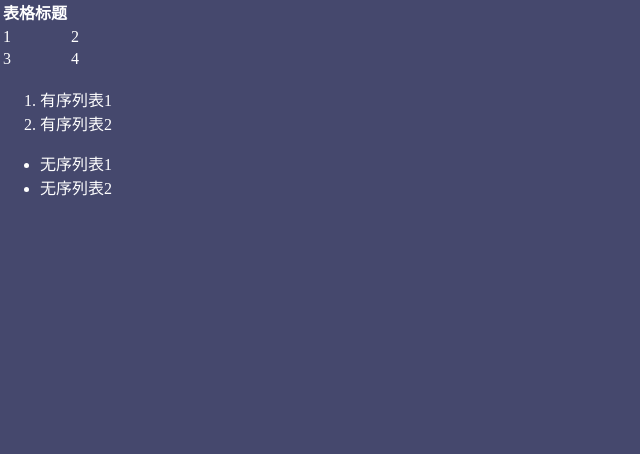
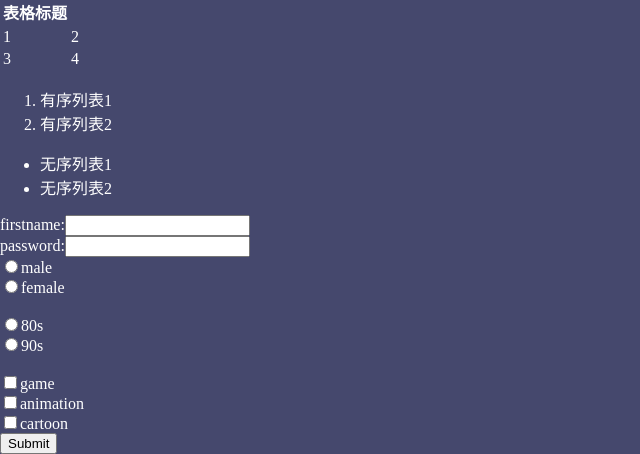
Before and after one commit to sep85911/FlaskProject, a Python web app: template App/templates/SingleHTML.html in a window 1280 px wide. Shown: the part 626-1080 px from the top of the page, without its empty margins (0-640 px from the left). Before the commit the page ends 822 px from the top, so only its background shows below. Run offline with Jinja, Linux system fonts and the light colour scheme; the template is opened without the code that fills it, so the values that code supplies are empty.

Commit message:
201904291733

```diff
--- a/App/templates/SingleHTML.html
+++ b/App/templates/SingleHTML.html
@@ -56,5 +56,27 @@
     <!-- <div><a href="https://www.google.com">前往GoogleA</a></div> -->
     <!-- <a><a href="https://www.google.com">前往GoogleB</a></a> -->
 
+    <!-- 表单 用来收集用户输入 所以下面有很多都是input标签 -->
+    <form action="" method="get">
+        <span>firstname:</span><input type="text" name="firstname" id="">
+        <br>
+        <span>password:</span><input type="password" name="password" id="">
+        <br>
+
+        <!-- 单选框 靠name属性进行分组 -->
+        <input type="radio" name="sex" value="male" id="">male<br>
+        <input type="radio" name="sex" value="female" id="">female<br>
+        <br>
+        <input type="radio" name="age" value="80s" id="">80s<br>
+        <input type="radio" name="age" value="90s" id="">90s<br>
+
+        <br>
+        <input type="checkbox" name="robbit" id="">game<br>
+        <input type="checkbox" name="robbit" id="">animation<br>
+        <input type="checkbox" name="robbit" id="">cartoon<br>
+
+        <input type="submit" value="Submit">
+    </form>
+
 </body>
 </html>
```
